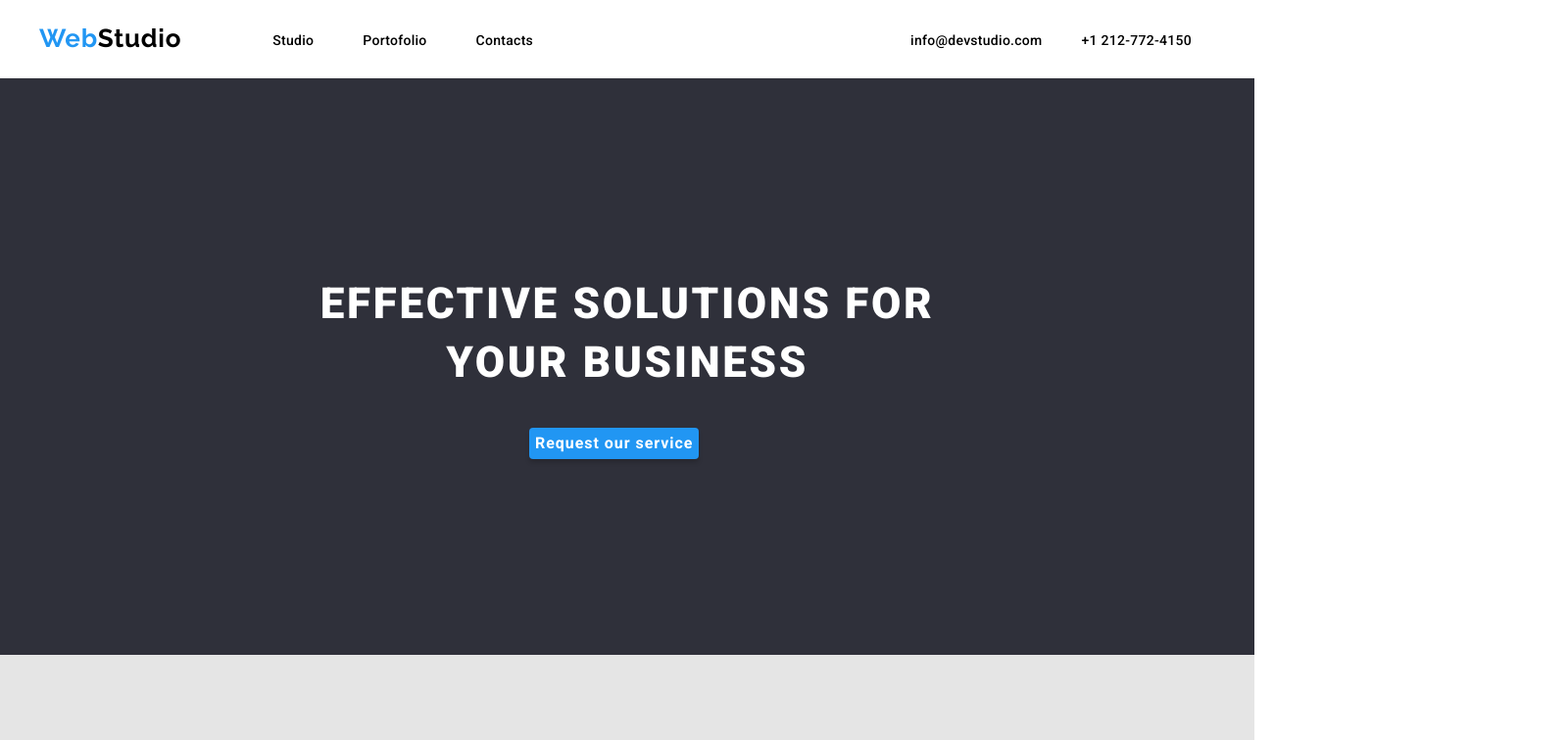
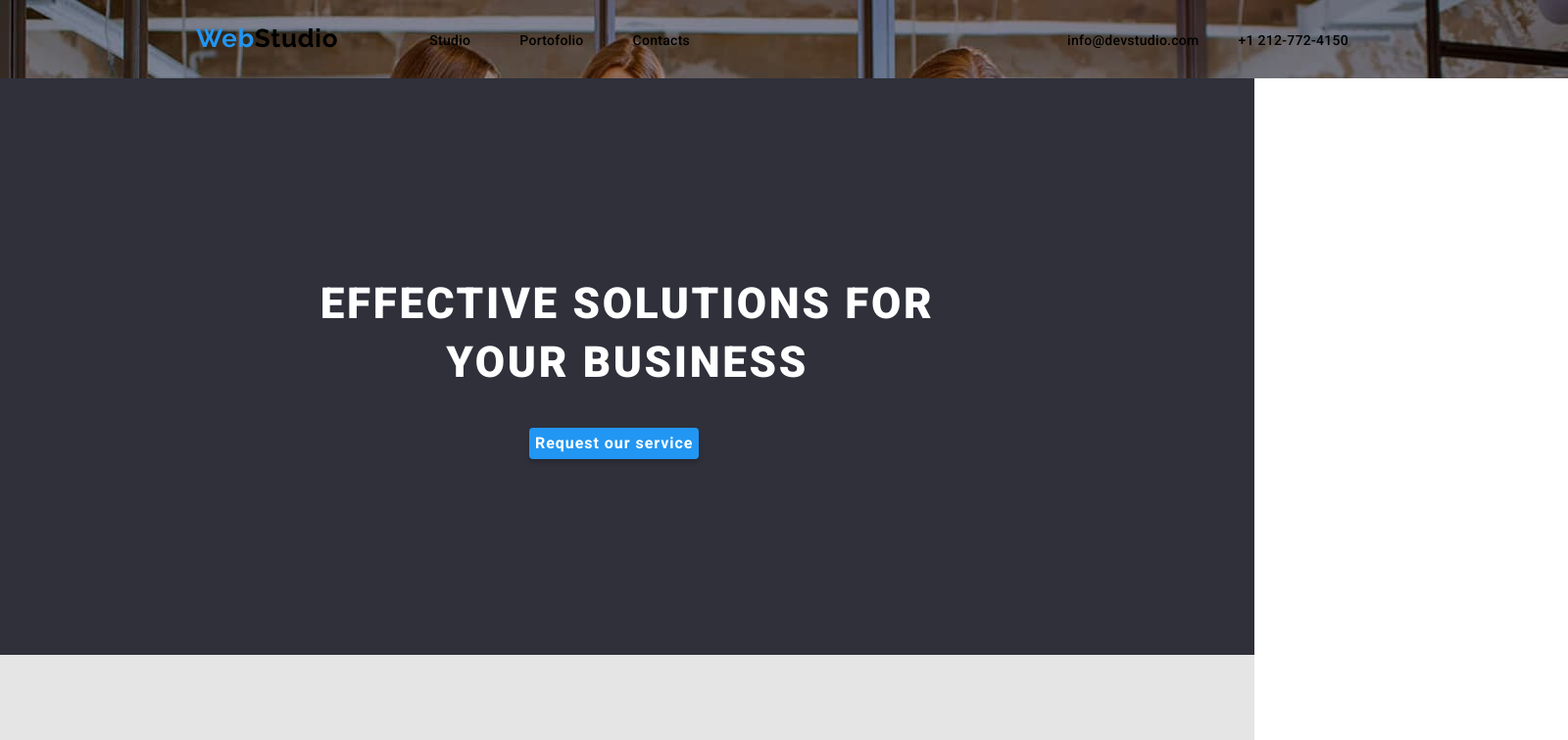
Before and after one commit to cornimbarbu/goit-markup-hw-04, a plain HTML site: page index.html in a window 1280 px wide. Shown: the top 756 px of the page at 98% size, 1600 px wide, since content can reach past the window. Drawn offline with Linux system fonts and the light colour scheme.

Commit message:
update image

```diff
--- a/css/styles.css
+++ b/css/styles.css
@@ -34,7 +34,12 @@ li {
 
 .global-header {
   background: #ffffff;
+  background-image: url(https://github.com/cornimbarbu/goit-markup-hw-04/blob/main/images/Title.jpg);
+  background-size: 1600px, 600px;
   justify-content: center;
+  width: 1600px;
+  height: 80px;
+  margin: 0 auto;
 }
 
 .global-header a {
```
Also changed, not shown: images/Title.jpg (added).
